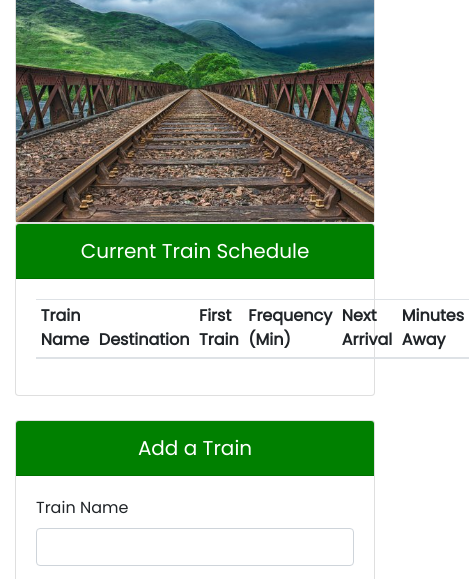
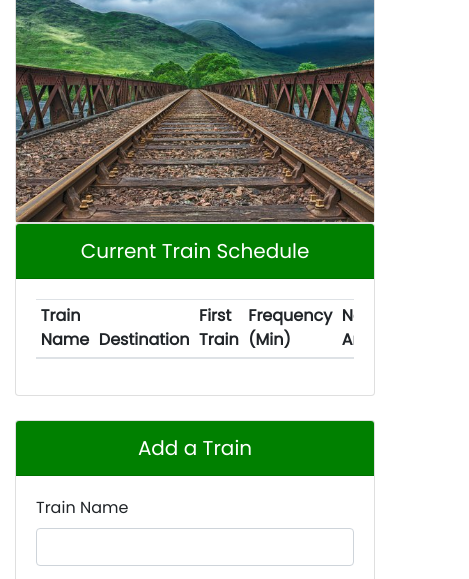
Before and after one commit to CMichael82/TrainTimes, a plain HTML site: page index.html in a window 390 px wide. Shown: the part 217-796 px from the top of the page, 469 px wide, since content can reach past the window. Drawn offline with nearby package versions, Linux system fonts and the light colour scheme; no server answers.

Commit message:
made mobile responsive

```diff
--- a/assets/css/style.css
+++ b/assets/css/style.css
@@ -22,3 +22,13 @@ button {
 	font-size: 12px;
 	margin: 5px;
 }
+
+/*Media Queries*/
+
+/* Width at 768px and below */
+@media screen and (max-width: 768px){
+	table {
+		display: block !important;
+		overflow-x: auto;
+	}
+}
```
